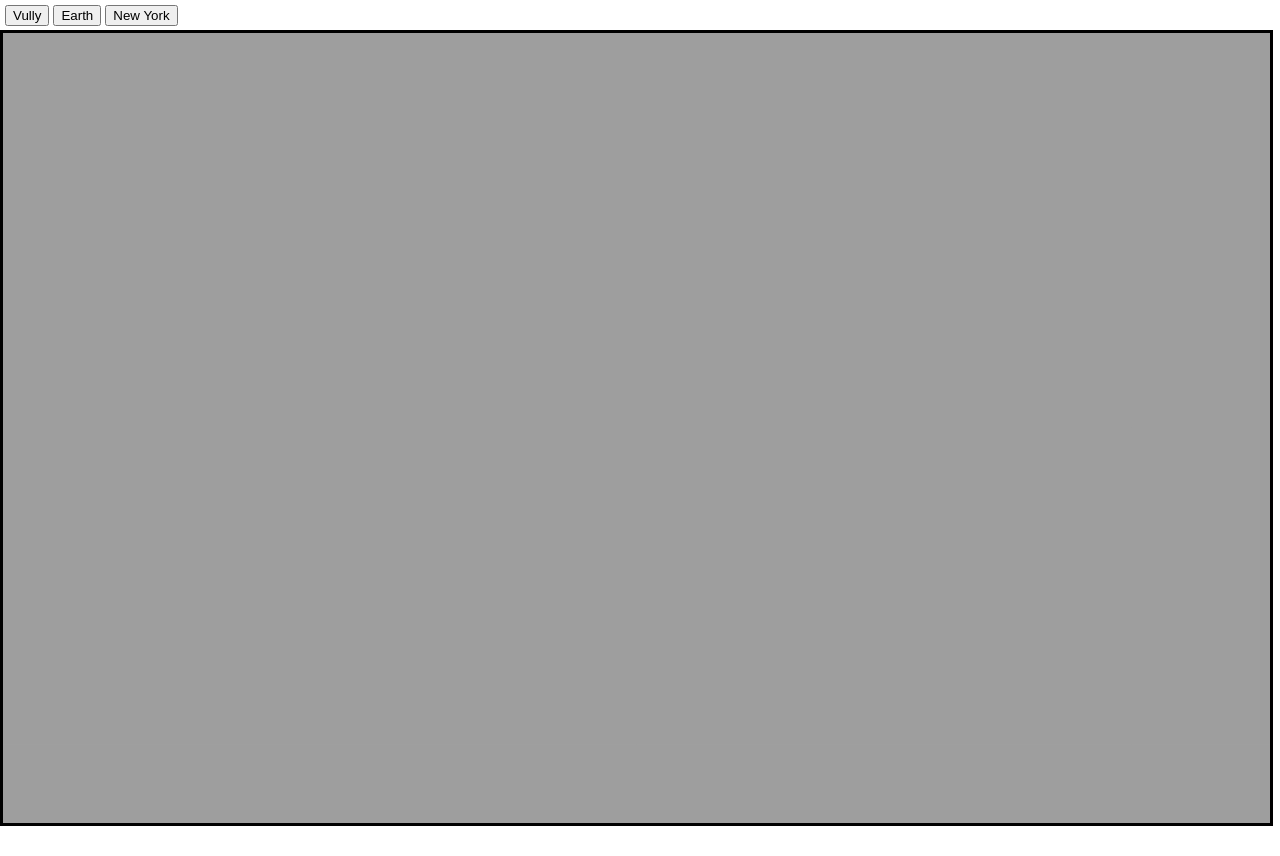
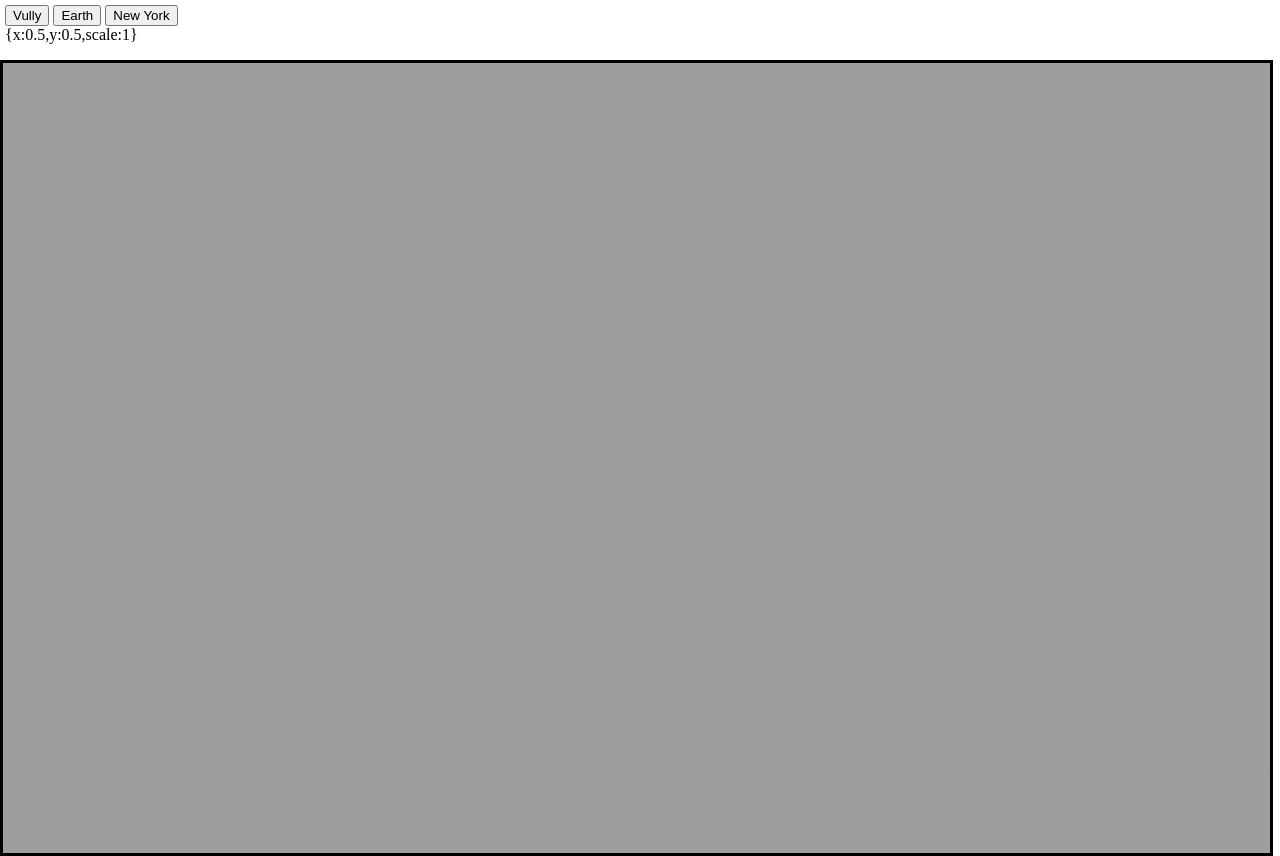
Before and after one commit to jpilet/TiledViewer, a plain HTML site: page map.html in a window 1280 px wide. Before the commit the page ends 826 px from the top, so only its background shows below. Drawn offline with Linux system fonts and the light colour scheme.

Commit message:
shows location on map

```diff
--- a/map.html
+++ b/map.html
@@ -8,7 +8,7 @@
     body {margin: 0; width: 100%; height: 100%; overflow:hidden; }
     #container { position:relative; width: 100%; height: 100%; }
     #header { position: absolute; left: 5px; top: 5px; height:25px; }
-    canvas { width:99%; height:99%; position: absolute; top:30px; }
+    canvas { width:99%; height:99%; position: absolute; top:60px; }
   </style>
   <script src="utils.js"></script>
   <script src="affinetransform.js"></script>
@@ -26,7 +26,8 @@
       value="Earth"/>
       <input type="button" onclick="canvasTilesRenderer.setLocation({x:0.29445498480399196,y:0.3758734901463495,scale:0.000023175396768770895});"
       value="New York"/>
-      <!-- <span id="location"></span> -->
+      <br/>
+      <span id="location"></span>
     </div>
     <canvas id="viewer" width="400" height="400" style="border:solid black 3px;">
       Your browser sucks.
```
